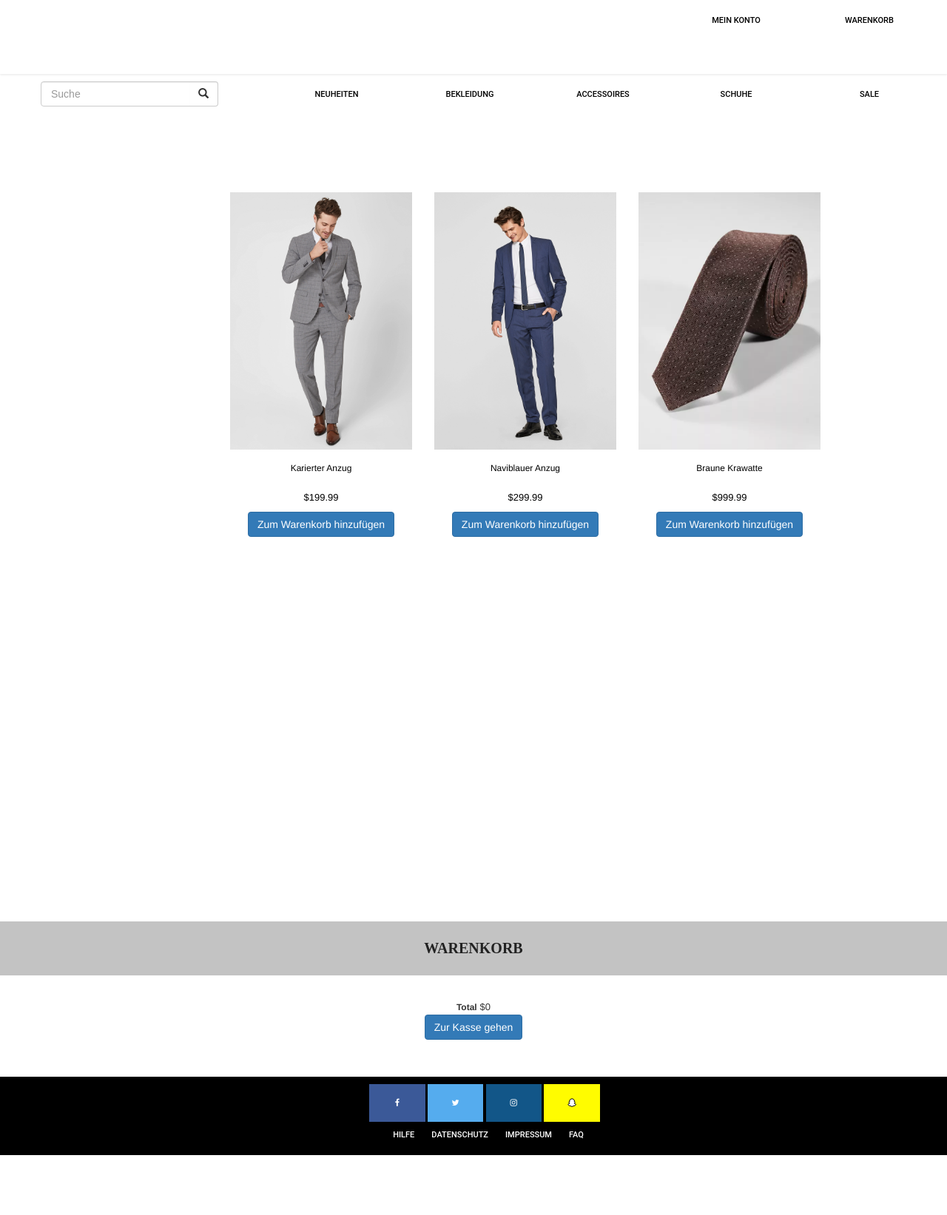
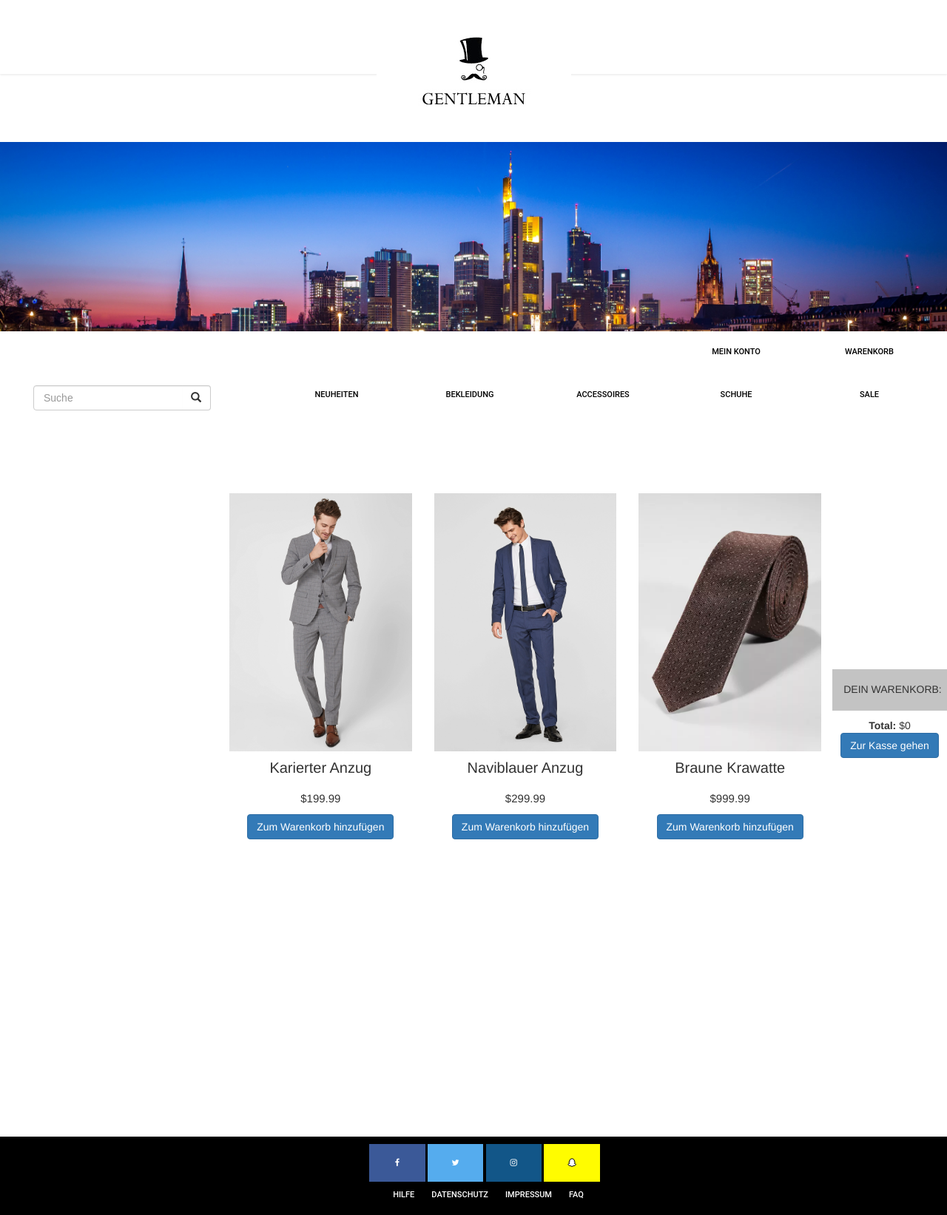
Before and after one commit to KenLa712/ecom_project, a Django app: page /products/ in a window 1280 px wide. Shown: the whole page at 74% size. Before the commit the page ends 1562 px from the top, so only its background shows below. Run offline with Django 4.2, Linux system fonts and the light colour scheme; data comes from the database, SQL or seed files in the repository; some libraries are stand-ins or nearby versions.

Commit message:
warenkorb seitlich in products.html

```diff
--- a/ecommerce/store/templates/store/products.html
+++ b/ecommerce/store/templates/store/products.html
@@ -6,23 +6,28 @@
     <meta charset="utf-8">
     <script src="{% static 'store.js' %}"></script>
     <link href="{% static 'css/style.css' %}" type="text/css" rel="stylesheet">
+    <link href="{% static 'css/products.css' %}" type="text/css" rel="stylesheet">
   </head>
 
 
-<!------HEADER---------------------------------------->
+<!---------------HEADER----------------->
 
 <header>
 
-  <nav id="second-nav">
+    <a href="http://127.0.0.1:8000/"><img class="imglogo" src="{% static 'images/logo.jpg' %}" alt="Logo"></a>
+    <img class="img2" src="{% static 'images/frankfurt.jpg' %}">
+
+    <nav id="second-nav">
       <ul>
-          <li><a href="x">Mein Konto</a></li>
+          <li><a href="#">Mein Konto</a></li>
           <li><a href="#warenkorb">Warenkorb</a></li>
       </ul>
     </nav>
 
   </header>
     <body>
-<div>
+
+
   <nav id="main-nav">
       <ul>
      <li><a href= "#">Neuheiten</a>
@@ -76,19 +81,14 @@
     </nav>
 	</div>
 
-	<!--------SUCHLEISTE-------------------------->
+<!--------SUCHLEISTE-------------------------->
 
  <link rel="stylesheet" href="https://maxcdn.bootstrapcdn.com/bootstrap/3.3.2/css/bootstrap.min.css">
- <link href="{% static 'css/style.css' %}" type="text/css" rel="stylesheet">
-<div class="col-md-3">
+ <div class="col-md-3">
 
 <form action = "#" target="_blank">
   <form class="navbar-form" role="search">
-    <div class="input-group add-on" style="
-    width: 242px;
-    margin-left: 40px;
-    margin-top: 10px;
-">
+    <div class="input-group add-on" style="width: 242px; margin-left: 30px; margin-top: 15px;">
       <input class="form-control" placeholder="Suche" name="srch-term" id="srch-term" type="text">
       <div class="input-group-btn">
         <button class="btn btn-default" type="submit"><i class="glyphicon glyphicon-search"></i></button>
@@ -97,14 +97,15 @@
   </form>
   </form>
 </div>
-	<!--------SEITENNAVIGATION-------------------------->
-<div class="col-md-3">
+
+<!--------SEITENNAVIGATION-------------------------->
+<div class="col-md-2">
   <form class="navbar-form" role="search">
     </div>
   </form>
 </div>
-<div class="sidenav" style="left: -430px;padding-top: 50px;top: 50px;">
- <a href="#"><b>Bekleidung</b></a>
+<div class="sidenav" style="left: -650px; padding-top: 50px; top: 15px;">
+ <a href="#"><b style="font-size:15px; color:brown">Bekleidung</b></a>
   <a href="#">Anzüge</a>
   <a href="#Smokings">Smokings</a>
   <a href="#Hemden">Hemden</a>
@@ -112,7 +113,7 @@
    <a href="#Anzugwesten">Anzugwesten</a>
     <a href="#Anzugsakkos">Anzugsakkos</a> <br>
 
-	 <a href="#"><b>Accessoires</b></a>
+	 <a href="#"><b style="font-size:15px; color:brown">Accessoires</b></a>
 	 <a href="#Anzüge">Krawatten</a>
 	 <a href="#Anzüge">Fliegen</a>
 	 <a href="#Anzüge">Hüte</a>
@@ -122,7 +123,7 @@
 	 <a href="#Anzüge">Taschen</a><br>
 
 
-	  <a href="#Accessoires"><b>Schuhe</b></a>
+	  <a href="#Accessoires"><b style="font-size:15px; color:brown">Schuhe</b></a>
 	 <a href="#Anzüge">Klassisch</a>
 	 <a href="#Anzüge">Extravagant</a>
 	 <a href="#Anzüge">Boots</a>
@@ -133,6 +134,7 @@
 
 
 {% block content %}
+
 <div class="main" style="margin-top: -600px;">
 	<div class="container bootstrap snipets" style="height: 972px; width: 830px";>
 	  <div class="row flow-offset-1">
@@ -142,9 +144,9 @@
             <div class="shop-items">
                 <div class="shop-item">
                     <img class="shop-item-image" src="{{produkt.imageURL}}">
-                    <span class="shop-item-title">{{produkt.name}}</span>
+                    <span class="shop-item-title" style="font-size:20px">{{produkt.name}}</span>
 					<div class="shop-item-details">
-                        <span class="shop-item-price">${{produkt.preis}}</span>
+                        <span class="shop-item-price" style="font-size:15px">${{produkt.preis}}</span>
                         <button class="btn btn-primary shop-item-button" type="button">Zum Warenkorb hinzufügen</button>
                     </div>
                 </div>
@@ -157,24 +159,22 @@
 </div>
 {% endblock content %}
 
+<div style="margin-left: 85%; margin-top: -60%;">
 
-
-
-
-			<div>
-            <h2 class="section-header" id = "warenkorb" style= "background-color: #c3c3c3; margin-top: 50px; padding-top: 20px;padding-bottom: 20px;">Warenkorb</h2>
+<h2 class="section-header" id = "warenkorb" style= "background-color: #c3c3c3; font-size: inherit; margin-top: 50px; padding-top: 20px;padding-bottom: 20px; width: 200px;" >Dein Warenkorb:</h2>
             <div class="cart-items">
             </div>
             <div class="cart-total">
-                <strong class="cart-total-title">Total</strong>
+                <strong class="cart-total-title" sty>Total: </strong>
 			   <span class="cart-total-price" id="cart-total-price">$0</span>
             </div>
             <button class="btn btn-primary btn-purchase" type="button"  onclick="location.href= '{% url 'cart' %}'"> Zur Kasse gehen</button>
-       </div>
+
+	</div>
 
  <!------FOOTER---------------------------------------->
 <footer>
-<div class="footer" style="margin-top: 50px">
+<div class="footer" style="margin-top: 40%">
 <link rel="stylesheet" href="https://cdnjs.cloudflare.com/ajax/libs/font-awesome/4.7.0/css/font-awesome.min.css">
 
 <a href="https://www.facebook.com/" class="fa fa-facebook" style="
@@ -195,50 +195,6 @@
 </body>
 
 </html>
-
-<style>
-.shop-item-title {
-font-size: 12px;
-color: black;
-
-}
-.shop-item-price {
-font-size: 13px;
-color:black;
-font-weight: 800px;
-}
-
-.cart-item-title {
-font-size: 12px;
-}
-
-.cart-total-title {
-font-size: 12px;
-}
-
-.cart-total-price {
-font-size: 13px;
-font-weight: 500px;
-}
-
-.cart-price cart-column {
-font-size: 12px;
-}
-
-.shop-item {
-margin-top: 20px;
-}
-
-.btn btn-primary shop-item-button {
-background-color:  black;
-border-color: black;
-}
-
-.cart-total {
-margin-top: 30px;
-}
-
-</style>
 
 <script>
   /* Document.redyState beschreibt Ladezustand des document-Objektes */
```
Also changed, not shown: ecommerce/static/css/products.css (added, +42 -0 lines), ecommerce/store/templates/store/main.html (+19 -18 lines), ecommerce/store/templates/store/style.css (+12 -0 lines), ecommerce/static/images/logo.jpg (added).
